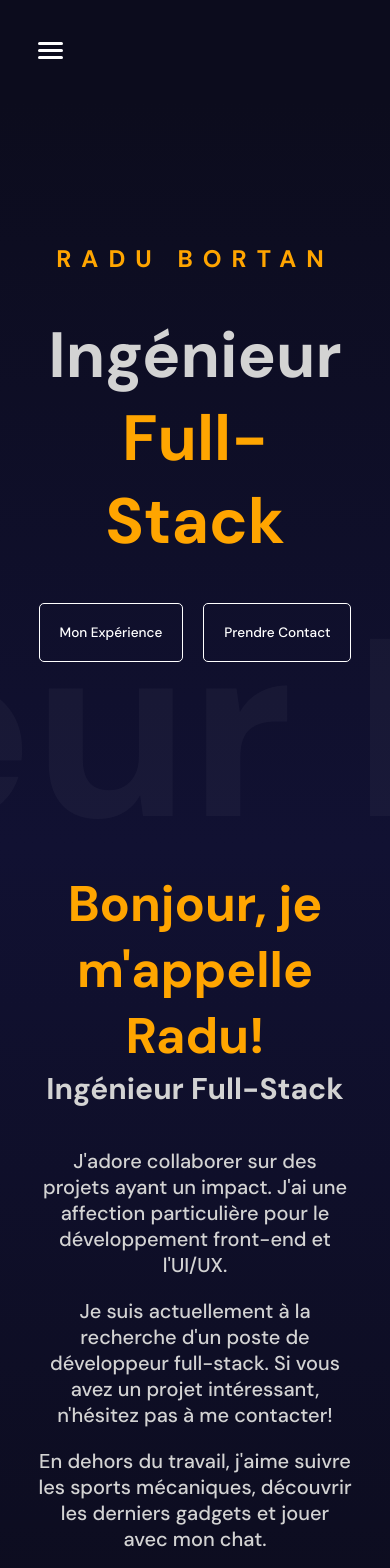
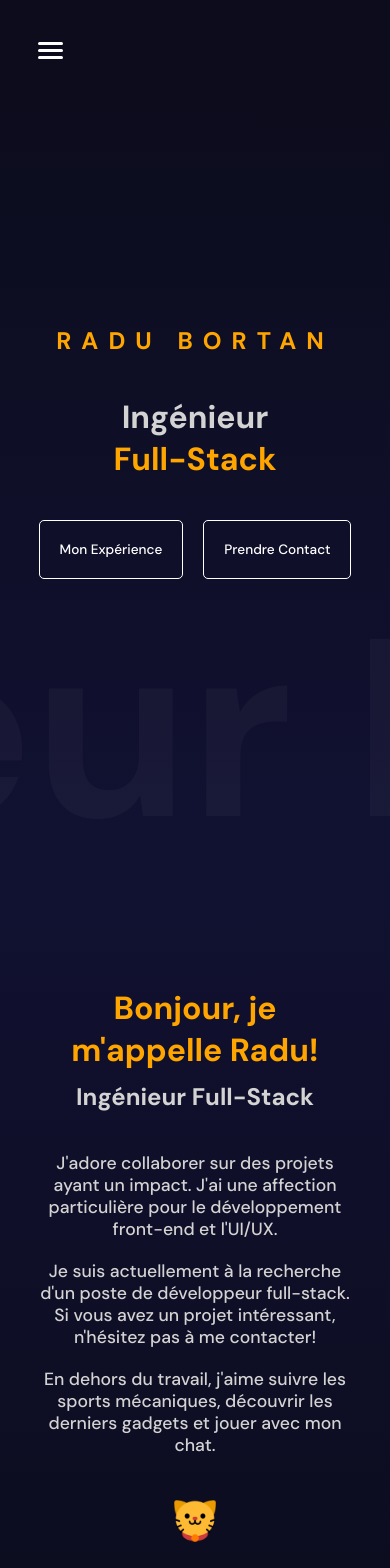
Before and after one commit to radubortan/portfolio, a React (Vite) app: page / in a window 390 px wide. Shown: the top 1568 px of the page. Built offline with nearby package versions, Linux system fonts and the light colour scheme; the HTML template or start-up script is replaced by a standard one.

Commit message:
responsive : about me

```diff
--- a/src/app.scss
+++ b/src/app.scss
@@ -1,9 +1,11 @@
 :root {
   --extra-small-text: 0.85rem;
   --small-text: 1rem;
-  --medium-text: 1.25rem;
+  --regular-text: 1.2rem;
+  --medium-text: 1.5rem;
   --big-text: 2rem;
-  --extra-big-text: 5rem;
+  --extra-big-text: 3rem;
+  --ultra-big-text: 5rem;
 }
 
 * {
@@ -64,8 +66,10 @@ button {
   :root {
     --extra-small-text: 0.85rem;
     --small-text: 1rem;
-    --medium-text: 1rem;
+    --regular-text: 1.1rem;
+    --medium-text: 1.5rem;
     --big-text: 1.5rem;
-    --extra-big-text: 4rem;
+    --extra-big-text: 2rem;
+    --ultra-big-text: 3rem;
   }
 }
--- a/src/components/aboutMe/aboutMe.module.scss
+++ b/src/components/aboutMe/aboutMe.module.scss
@@ -1,3 +1,5 @@
+@import "../../app.scss";
+
 .container {
   height: 100%;
   padding: 0 37.5px;
@@ -9,14 +11,21 @@
   gap: 40px;
 
   .headers {
+    display: flex;
+    flex-direction: column;
+
+    @include mobile {
+      gap: 10px;
+    }
+
     h1 {
       text-align: center;
-      font-size: 50px;
+      font-size: var(--extra-big-text);
       color: orange;
     }
 
     h2 {
-      font-size: 30px;
+      font-size: var(--big-text);
       text-align: center;
     }
   }
@@ -24,7 +33,7 @@
   .smallTextContainer {
     text-align: center;
     font-weight: 500;
-    font-size: 20px;
+    font-size: var(--regular-text);
     display: flex;
     flex-direction: column;
     gap: 20px;
@@ -32,5 +41,9 @@
 
   img {
     height: 70px;
+
+    @include mobile {
+      height: 50px;
+    }
   }
 }
```
